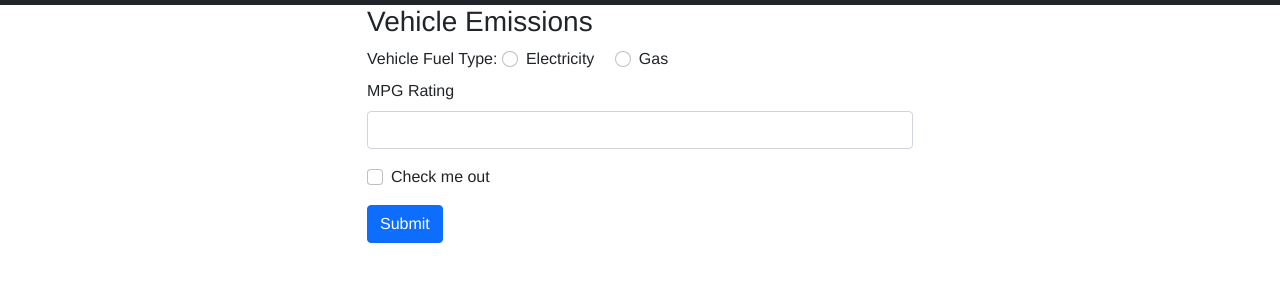
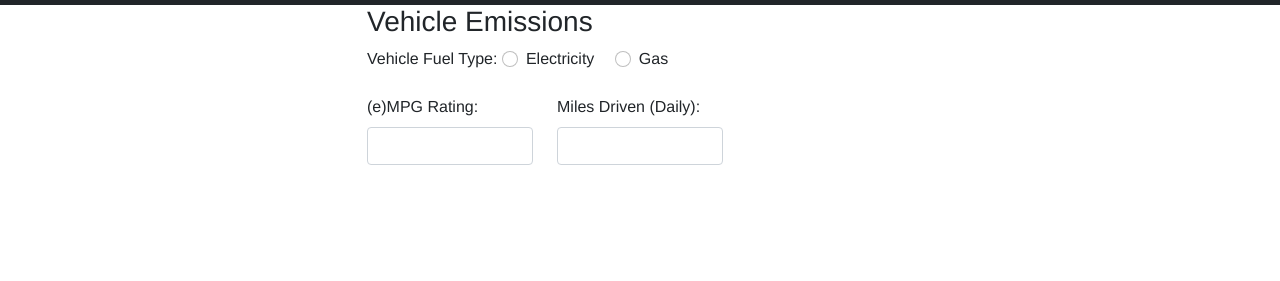
Before and after one commit to samartin2/webexamples, a plain HTML site: page emissions/index.html in a window 1280 px wide. Shown: the part 51-332 px from the top of the page. Drawn offline with nearby package versions, Linux system fonts and the light colour scheme.

Commit message:
more forms

```diff
--- a/emissions/index.html
+++ b/emissions/index.html
@@ -22,7 +22,7 @@
                 <div class="col-6">
                     <h3>Vehicle Emissions</h3>
                     <form>
-                        <div>
+                        <div class="mb-3">
                           <label for="vehicleType" class="form-label">Vehicle Fuel Type: </label>
                           <div class="form-check form-check-inline">
                             <input class="form-check-input" type="radio" name="vehicleRadioOptions" id="vehicleRadio1" value="electric">
@@ -33,15 +33,16 @@
                             <label class="form-check-label" for="vehicleRadio2">Gas</label>
                           </div>
                         </div>
-                        <div class="mb-3">
-                          <label for="mpg" class="form-label">MPG Rating</label>
-                          <input type="text" class="form-control" id="mpg">
+                        <div class="row">
+                          <div class="col-md-4">
+                            <label for="mpg" class="form-label">(e)MPG Rating: </label>
+                            <input type="text" class="form-control" id="mpg">
+                          </div>
+                          <div class="col-md-4">
+                            <label for="drivingMiles" class="form-label">Miles Driven (Daily): </label>
+                            <input type="text" class="form-control" id="drivingMiles">
+                          </div>
                         </div>
-                        <div class="mb-3 form-check">
-                          <input type="checkbox" class="form-check-input" id="exampleCheck1">
-                          <label class="form-check-label" for="exampleCheck1">Check me out</label>
-                        </div>
-                        <button type="submit" class="btn btn-primary">Submit</button>
                       </form>
                 </div>
             </div>
```
